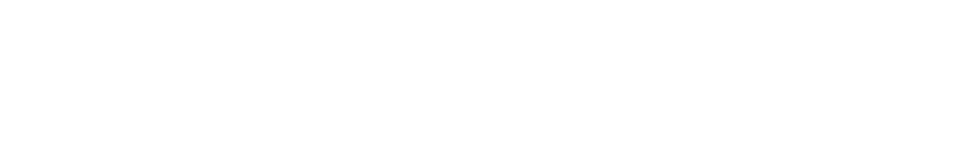
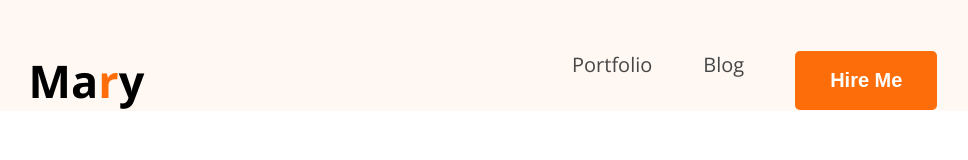
Before and after one commit to Mithila8/prorfolio-hero, a plain HTML site: page index.html in a window 1280 px wide. Shown: the whole page, without its empty margins (157-1125 px from the left). Drawn offline with nearby package versions, Linux system fonts and the light colour scheme.

Commit message:
header complete

```diff
--- a/index.html
+++ b/index.html
@@ -4,8 +4,23 @@
     <meta charset="UTF-8">
     <meta name="viewport" content="width=device-width, initial-scale=1.0">
     <title>Mithila Porfolio</title>
+    <link rel="preconnect" href="https://fonts.googleapis.com">
+    <link rel="preconnect" href="https://fonts.gstatic.com" crossorigin>
+    <link href="https://fonts.googleapis.com/css2?family=Open+Sans:ital,wght@0,300..800;1,300..800&display=swap" rel="stylesheet">
+    <link rel="stylesheet" href="style/portfolio.css">
 </head>
-<body>
-
+<body class="font-open-sans">
+    <header>
+        <nav>
+            <div class="logo">
+                <h2>Ma<span class="color-orange">r</span>y</h2>
+            </div>
+            <ul class="menu">
+                <li><a href="">Portfolio</a></li>
+                <li><a href="">Blog</a></li>
+                <li><button class="btn">Hire Me</button></li>
+            </ul>
+        </nav>
+    </header>
 </body>
 </html>
--- /dev/null
+++ b/style/portfolio.css
@@ -0,0 +1,54 @@
+/* body{
+    background-color: aqua;
+} */
+ *{
+   margin: 0;
+   padding: 0;
+   box-sizing: border-box;
+ }
+ /* shared style */
+.font-open-sans {
+  font-family: "Open Sans", sans-serif;
+  font-optical-sizing: auto;
+
+}
+.logo h2{
+    font-size: 45px;
+}
+.color-orange{
+    color: #FD6E0A
+}
+/* main style */
+.btn{
+    background-color:#FD6E0A ;
+    font-size: 20px;
+    font-weight: bold;
+    color: white;
+    border: none;
+    border-radius: 5px;
+    padding: 18px 35px;
+}
+header{
+    background-color: #FFF8F3 ;
+    padding-top: 50px;
+}
+nav{
+    width: 71%;
+    max-width: 1140px;
+    margin: 0px auto;
+    display: flex;
+    justify-content: space-between;
+    align-items: center;
+
+}
+nav .menu{
+    display: flex;
+    list-style-type: none;
+    gap: 51px
+
+}
+nav .menu a{
+    font-size: 20px;
+    color: #474747;
+    text-decoration: none;
+}
```
